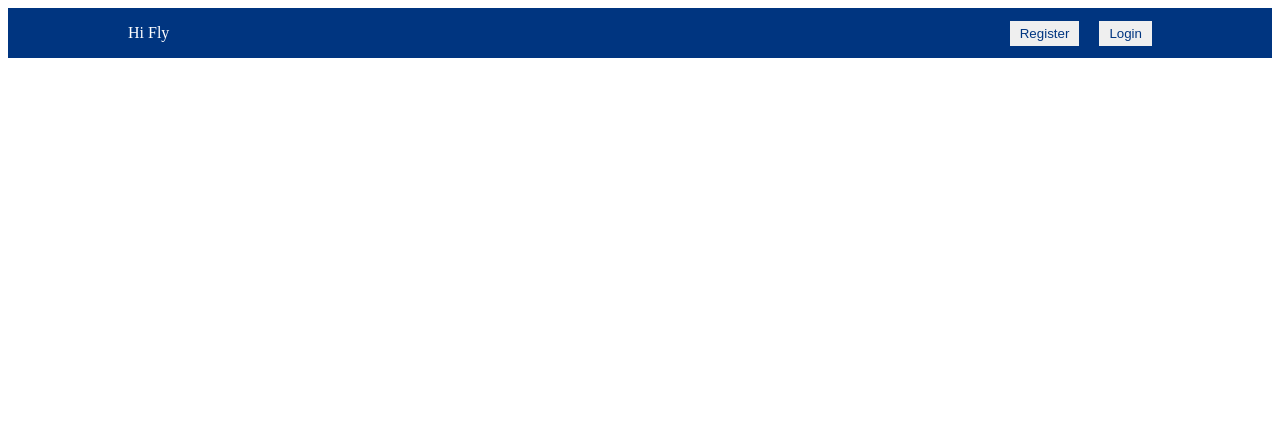
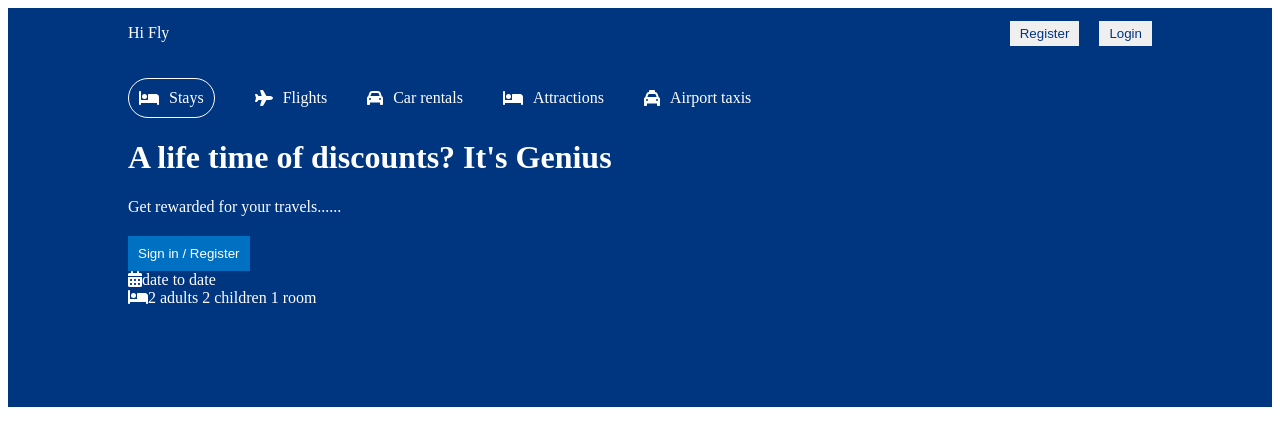
Before and after one commit to mehesultana/hi-fly, a React (Create React App) app: page / in a window 1280 px wide. Shown: the top 446 px of the page. Built offline with nearby package versions, Linux system fonts and the light colour scheme.

Commit message:
creating header

```diff
--- a/package.json
+++ b/package.json
@@ -3,6 +3,10 @@
   "version": "0.1.0",
   "private": true,
   "dependencies": {
+    "@fortawesome/fontawesome-svg-core": "^6.1.1",
+    "@fortawesome/free-regular-svg-icons": "^6.1.1",
+    "@fortawesome/free-solid-svg-icons": "^6.1.1",
+    "@fortawesome/react-fontawesome": "^0.1.18",
     "@testing-library/jest-dom": "^5.16.4",
     "@testing-library/react": "^13.2.0",
     "@testing-library/user-event": "^13.5.0",
--- /dev/null
+++ b/src/components/Header/Header.css
@@ -0,0 +1,36 @@
+.header {
+	background-color: #003580;
+	color: white;
+	display: flex;
+	justify-content: center;
+}
+.headerContainer {
+	width: 100%;
+	max-width: 1024px;
+	margin: 20px 0px 100px 0px;
+}
+.headerList {
+	display: flex;
+	gap: 40px;
+}
+.headerListItem {
+	display: flex;
+	align-items: center;
+	gap: 10px;
+}
+.headerListItem.active {
+	border: 1px solid white;
+	padding: 10px;
+	border-radius: 20px;
+}
+.headerDesc {
+	margin: 20px 0px;
+}
+.headerBtn {
+	background-color: #0071c2;
+	color: white;
+	font-weight: 500;
+	border: none;
+	padding: 10px;
+	cursor: pointer;
+}
--- /dev/null
+++ b/src/components/Header/Header.jsx
@@ -0,0 +1,50 @@
+import { faBed, faCalendarDays, faCar, faPlane, faTaxi } from '@fortawesome/free-solid-svg-icons';
+import { FontAwesomeIcon } from '@fortawesome/react-fontawesome';
+import React from 'react';
+import './Header.css';
+
+export const Header = () => {
+	return (
+		<div className="header">
+			<div className="headerContainer">
+				<div className="headerList">
+					<div className="headerListItem active">
+						<FontAwesomeIcon icon={faBed} />
+						<span>Stays</span>
+					</div>
+					<div className="headerListItem">
+						<FontAwesomeIcon icon={faPlane} />
+						<span>Flights</span>
+					</div>
+					<div className="headerListItem">
+						<FontAwesomeIcon icon={faCar} />
+						<span>Car rentals</span>
+					</div>
+					<div className="headerListItem">
+						<FontAwesomeIcon icon={faBed} />
+						<span>Attractions</span>
+					</div>
+					<div className="headerListItem">
+						<FontAwesomeIcon icon={faTaxi} />
+						<span>Airport taxis</span>
+					</div>
+				</div>
+				<h1 className="headerTitle"> A life time of discounts? It's Genius</h1>
+				<p className="headerDesc">Get rewarded for your travels...... </p>
+				<button className="headerBtn">Sign in / Register</button>
+				<div className="headerSearch">
+					<div className="headerSearchItem">
+						<FontAwesomeIcon icon={faCalendarDays} className="headerIcon" />
+						<span className="headerSearchText">date to date</span>
+					</div>
+				</div>
+				<div className="headerSearch">
+					<div className="headerSearchItem">
+						<FontAwesomeIcon icon={faBed} className="headerIcon" />
+						<span className="headerSearchText">2 adults 2 children 1 room</span>
+					</div>
+				</div>
+			</div>
+		</div>
+	);
+};
--- a/src/pages/Home/Home.jsx
+++ b/src/pages/Home/Home.jsx
@@ -1,7 +1,13 @@
 import React from 'react';
+import { Header } from '../../components/Header/Header';
 import { Navbar } from '../../components/Navbar/Navbar';
 import './Home.css';
 
 export const Home = () => {
-	return <Navbar />;
+	return (
+		<div>
+			<Navbar />
+			<Header />
+		</div>
+	);
 };
```
Also changed, not shown: 1 other file (tests, documents, lock files or other folders).
